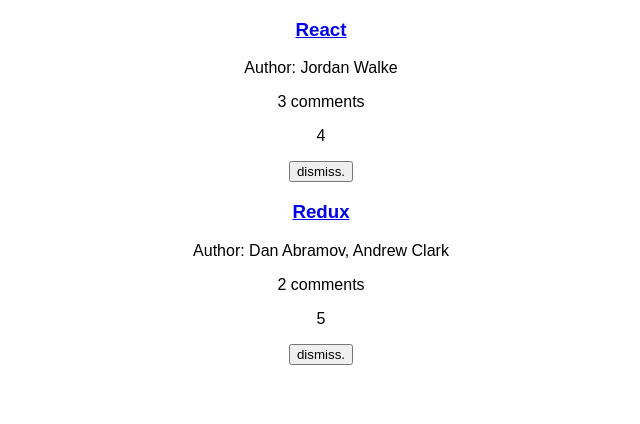
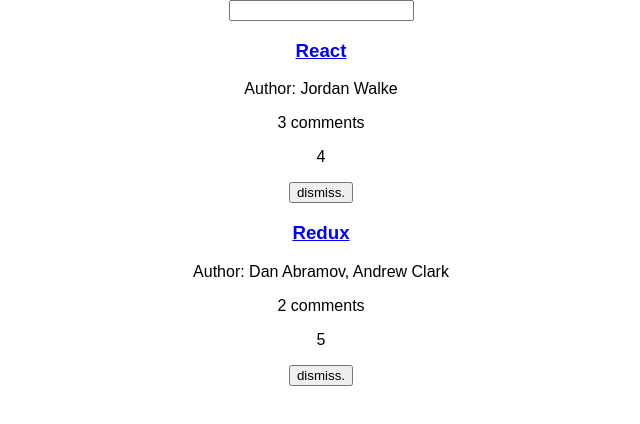
Before and after one commit to cyinwei/road_to_learn_react, a React (Create React App) app in the folder hackernews/: page / in a window 1280 px wide. Shown: the top 424 px of the page, without its empty margins (319-959 px from the left). Built offline with nearby package versions, Linux system fonts and the light colour scheme.

Commit message:
Introduction to React: made a simple search engine using forms, synthetic events + state, map, filter, and higher order functions.

```diff
--- a/hackernews/src/App.js
+++ b/hackernews/src/App.js
@@ -20,13 +20,22 @@
   }
 ]
 
+const isSearched = (searchTerm) =>
+  (site) => {
+    return !searchTerm.trim() ||
+           site.title.toLowerCase().includes(searchTerm.toLowerCase()) ||
+           site.author.toLowerCase().includes(searchTerm.toLowerCase())
+  }
+
 class App extends Component {
   constructor(props) {
     super(props)
+    this.state = {
+      list,
+      searchTerm : ''
+    }
     this.onDismiss = this.onDismiss.bind(this)
-    this.state = {
-      list
-    }
+    this.onSearchChange = this.onSearchChange.bind(this)
   }
 
   onDismiss(id) {
@@ -37,10 +46,21 @@
       list: updated
     })
   }
+
+  onSearchChange(event) {
+    this.setState({ searchTerm: event.target.value })
+    console.log(event)
+    console.log(event.target.value)
+  }
+
   render() {
     return (
       <div className='App'>
-        {this.state.list.map(site =>
+        <form>
+          <input type='text'
+                 onChange={this.onSearchChange}/>
+        </form>
+        {this.state.list.filter(isSearched(this.state.searchTerm)).map(site =>
           <div key={site.objectID}>
             <h3><a href={site.url}>{site.title}</a></h3>
               <p>
@@ -63,4 +83,4 @@
   }
 }
 
-export default App;
+export default App
```
Also changed, not shown: 1 other file (tests, documents, lock files or other folders).
